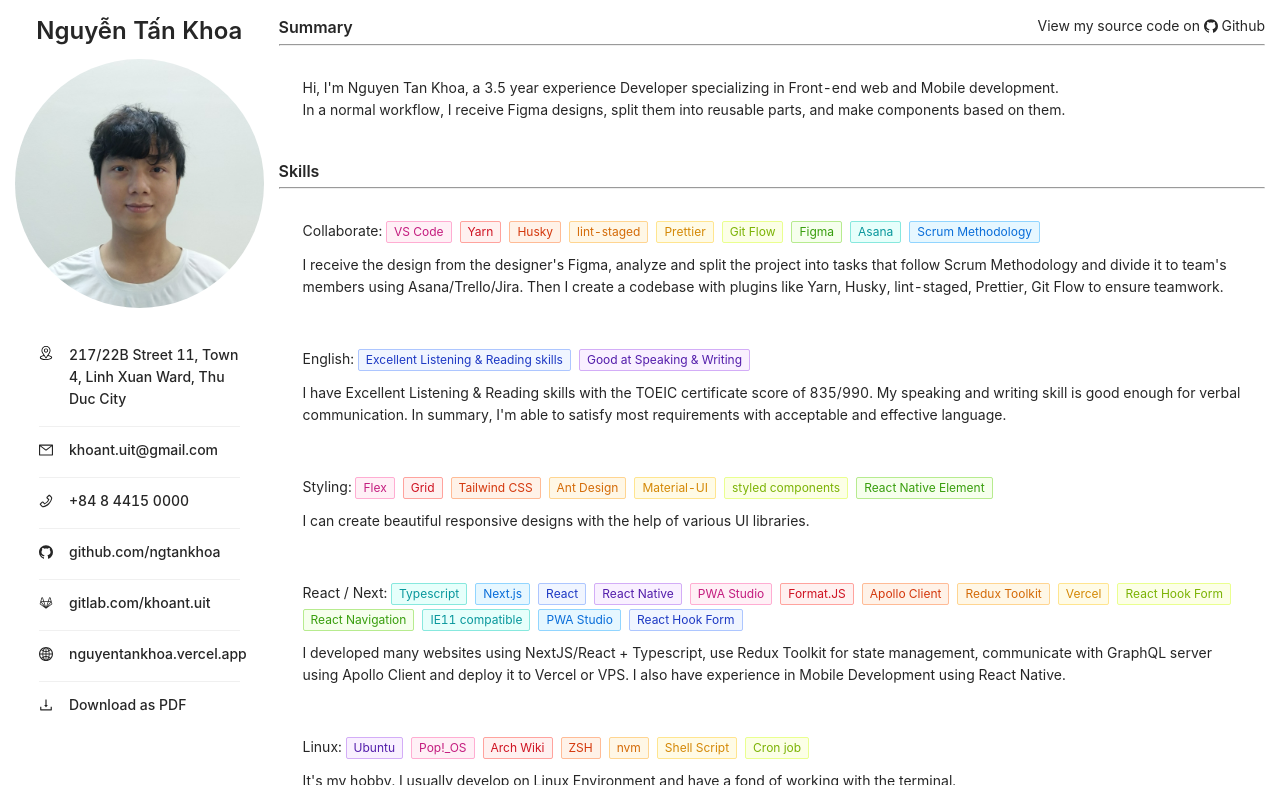
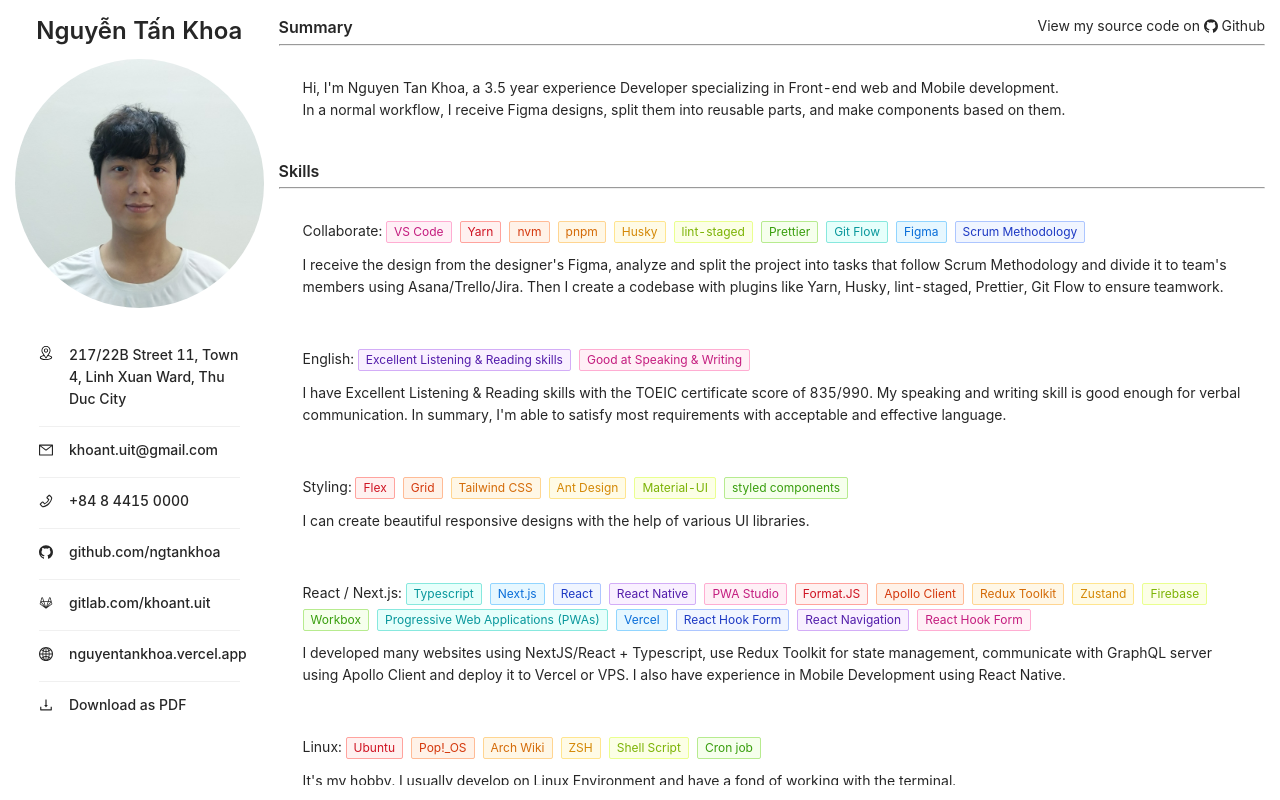
Before and after one commit to ngtankhoa/next-cv, a Next.js app: page / in a window 1280 px wide. Built offline with nearby package versions, Linux system fonts and the light colour scheme.

Commit message:
feat: update skill

```diff
--- a/containers/skills/skills.tsx
+++ b/containers/skills/skills.tsx
@@ -6,7 +6,18 @@
 const data: Skill[] = [
   {
     title: 'Collaborate',
-    tags: ['VS Code', 'Yarn', 'Husky', 'lint-staged', 'Prettier', 'Git Flow', 'Figma', 'Asana', 'Scrum Methodology'],
+    tags: [
+      'VS Code',
+      'Yarn',
+      'nvm',
+      'pnpm',
+      'Husky',
+      'lint-staged',
+      'Prettier',
+      'Git Flow',
+      'Figma',
+      'Scrum Methodology',
+    ],
     moreInfo:
       "I receive the design from the designer's Figma, analyze and split the project into tasks that follow Scrum Methodology and divide it to team's members using Asana/Trello/Jira. Then I create a codebase with plugins like Yarn, Husky, lint-staged, Prettier, Git Flow to ensure teamwork.",
   },
@@ -18,11 +29,11 @@
   },
   {
     title: 'Styling',
-    tags: ['Flex', 'Grid', 'Tailwind CSS', 'Ant Design', 'Material-UI', 'styled components', 'React Native Element'],
+    tags: ['Flex', 'Grid', 'Tailwind CSS', 'Ant Design', 'Material-UI', 'styled components'],
     moreInfo: 'I can create beautiful responsive designs with the help of various UI libraries.',
   },
   {
-    title: 'React / Next',
+    title: 'React / Next.js',
     tags: [
       'Typescript',
       'Next.js',
@@ -32,11 +43,13 @@
       'Format.JS',
       'Apollo Client',
       'Redux Toolkit',
+      'Zustand',
+      'Firebase',
+      'Workbox',
+      'Progressive Web Applications (PWAs)',
       'Vercel',
       'React Hook Form',
       'React Navigation',
-      'IE11 compatible',
-      'PWA Studio',
       'React Hook Form',
     ],
     moreInfo:
@@ -44,7 +57,7 @@
   },
   {
     title: 'Linux',
-    tags: ['Ubuntu', 'Pop!_OS', 'Arch Wiki', 'ZSH', 'nvm', 'Shell Script', 'Cron job'],
+    tags: ['Ubuntu', 'Pop!_OS', 'Arch Wiki', 'ZSH', 'Shell Script', 'Cron job'],
     moreInfo: "It's my hobby. I usually develop on Linux Environment and have a fond of working with the terminal.",
   },
   {
```
